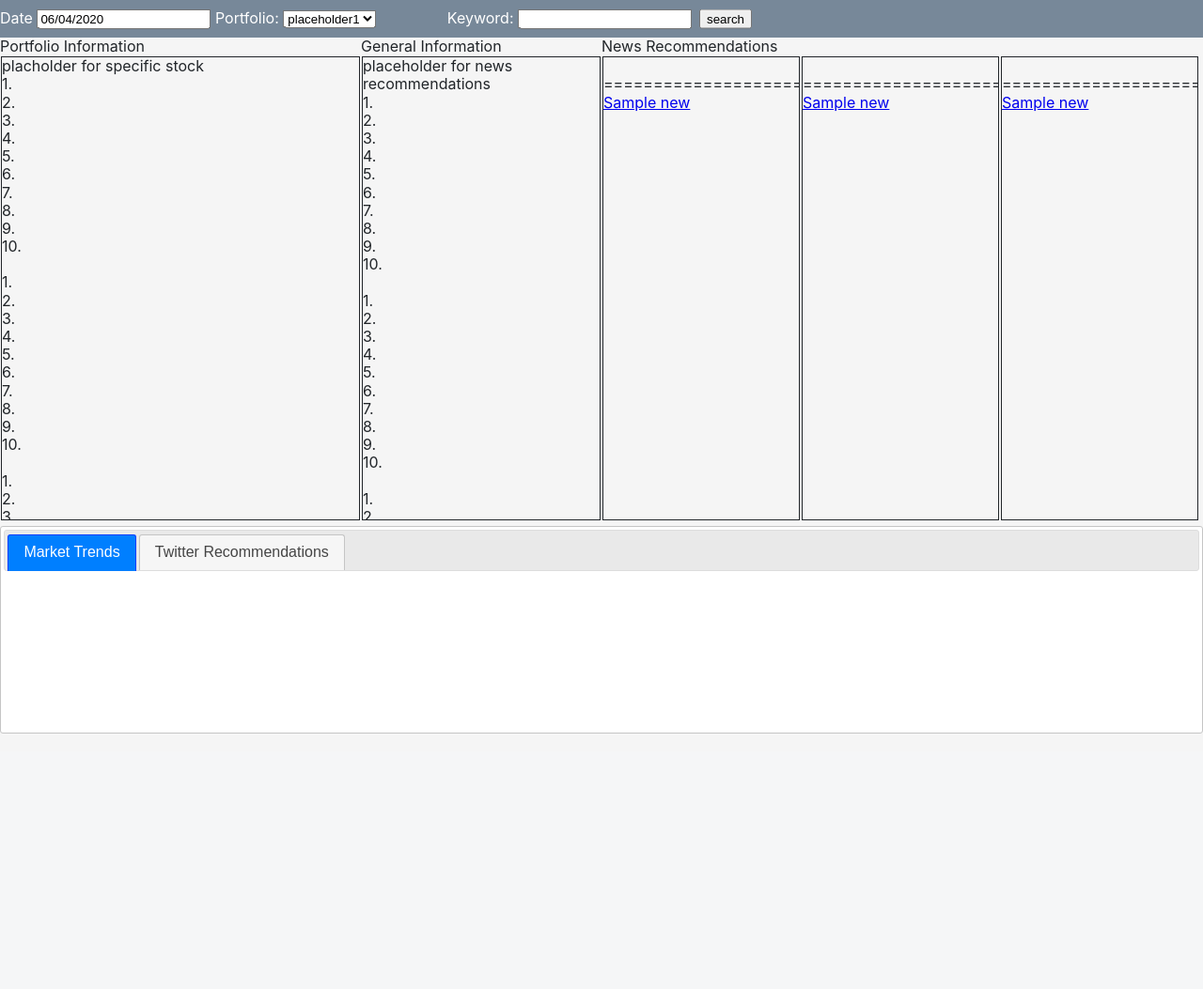
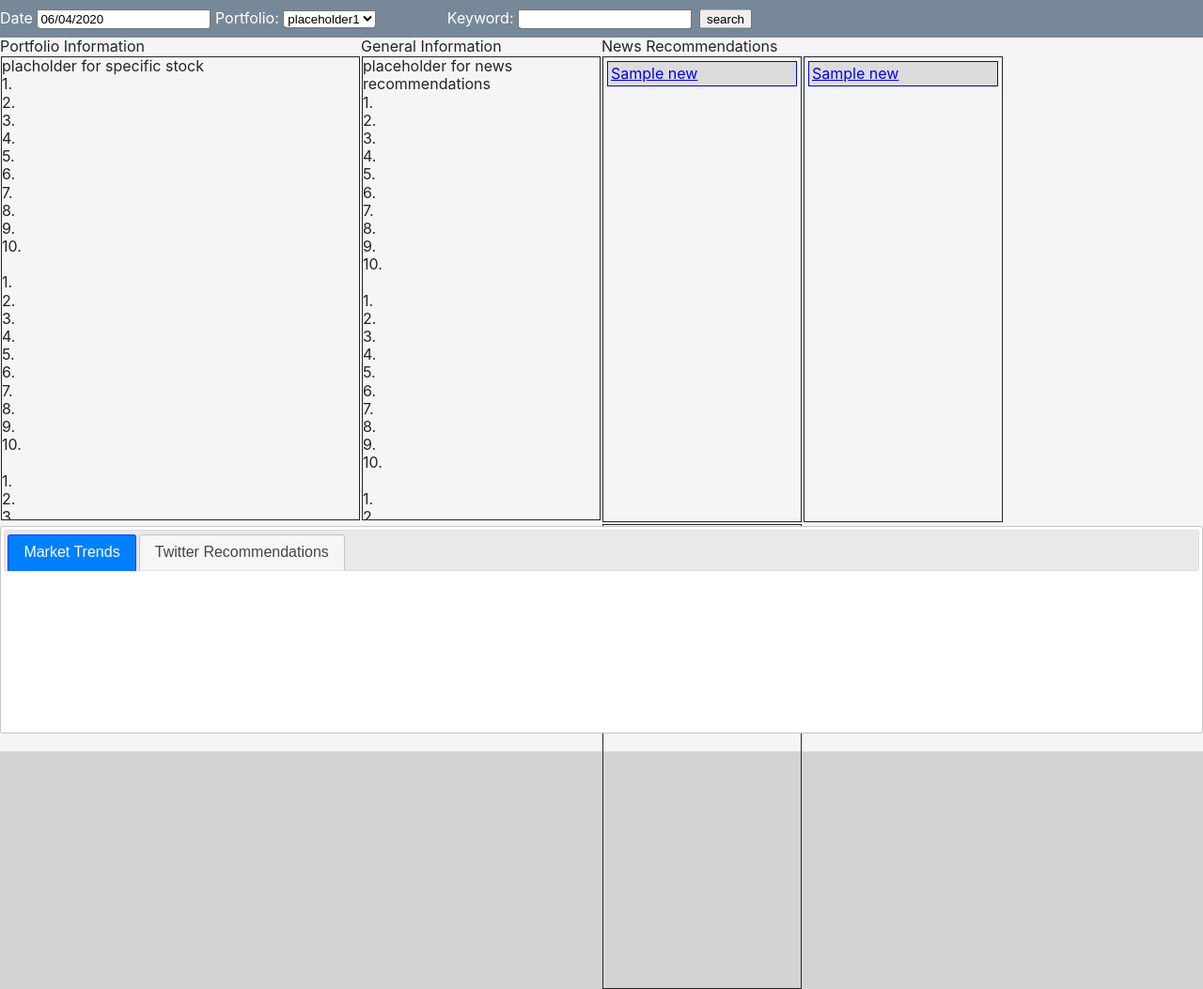
Before and after one commit to shinbutou/nccu_fintech, a Flask app: template templates/main.html in a window 1280 px wide. Shown: the whole page at 94% size. Before the commit the page ends 781 px from the top, so only its background shows below. Run offline with Flask 2, Linux system fonts and the light colour scheme; the template is opened without the code that fills it: most values are stand-ins (such as "Sample title", 1, 10 or a date in 2020); some libraries are stand-ins or nearby versions.

Commit message:
modifying jinja codes to generate better results visually

```diff
--- a/static/main.css
+++ b/static/main.css
@@ -115,6 +115,7 @@ body{
     float: left;
     border: 1px solid;
     margin: 1px;
+    padding: 1px;
 }
 
 .news_panel::-webkit-scrollbar{
--- a/templates/main.html
+++ b/templates/main.html
@@ -62,20 +62,29 @@
                 News Recommendations<br>
                 <div class="news_panel" name="news_panel">
                     {% for news in top_news_list_1 %}
-                        <br>==============================================
-                        <br><a href={{ news['link']}}>{{ news['title'] }}</a>
+                    <a href={{ news['link']}}>
+                        <div style="border: 1px solid; margin: 3px; padding: 3px; background-color: gainsboro; cursor: pointer;">
+                            {{ news['title']}}
+                        </div>
+                    </a>
                     {% endfor %}
                 </div>
                 <div class="news_panel" name="news_panel">
                     {% for news in top_news_list_2 %}
-                        <br>==============================================
-                        <br><a href={{ news['link']}}>{{ news['title'] }}</a>
+                        <a href={{ news['link']}}>
+                            <div style="border: 1px solid; margin: 3px; padding: 3px; background-color: gainsboro; cursor: pointer;">
+                                {{ news['title']}}
+                            </div>
+                        </a>
                     {% endfor %}
                 </div>
                 <div class="news_panel" name="news_panel">
                     {% for news in top_news_list_3 %}
-                        <br>==============================================
-                        <br><a href={{ news['link']}}>{{ news['title'] }}</a>
+                        <a href={{ news['link']}}>
+                            <div style="border: 1px solid; margin: 3px; padding: 3px; background-color: gainsboro; cursor: pointer;">
+                                {{ news['title']}}
+                            </div>
+                        </a>
                     {% endfor %}
                 </div>
             </div>
```
